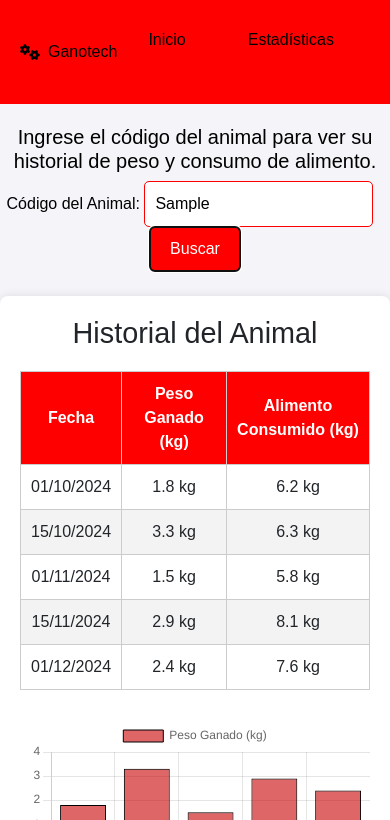
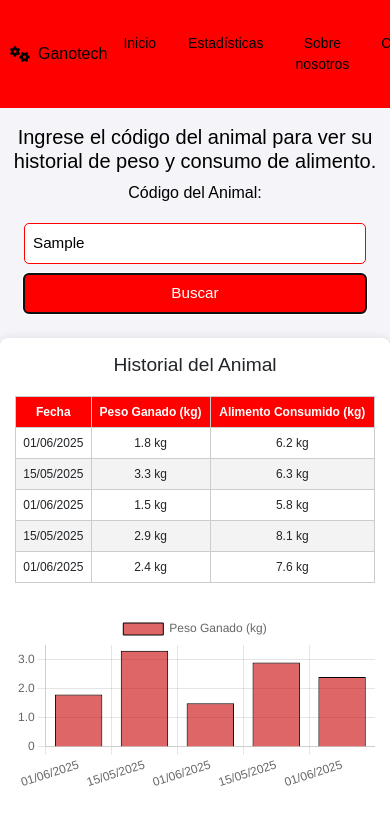
Before and after one commit to karol3012/ExamenFinalDesarrollo, a plain HTML site: page HTML/Card3.html in a window 390 px wide. Both pictures are taken after typing "Sample" into the empty fields and a click on the button "Buscar". Shown: the top 820 px of the page. Drawn offline with nearby package versions, Linux system fonts and the light colour scheme.

Commit message:
modified html del card3

```diff
--- a/HTML/Card3.html
+++ b/HTML/Card3.html
@@ -139,6 +139,88 @@ table tr:nth-child(even) td {
     background-color: #f3f3f3; /* Alternancia de color en las filas */
 }
 
+@media (max-width: 768px) {
+    .header {
+        padding: 15px 10px;
+        text-align: center;
+    }
+
+    .nav-link {
+        display: block;
+        margin: 10px 0;
+        font-size: 16px;
+        text-align: center;
+    }
+
+    #animal-form input,
+    #animal-form button {
+        display: block;
+        width: 90%;
+        margin: 10px auto;
+        font-size: 1rem;
+    }
+
+    #historial-container {
+        padding: 15px;
+    }
+
+    .charts {
+        flex-direction: column;
+        align-items: center;
+    }
+
+    .charts canvas {
+        width: 100% !important;
+        height: auto;
+    }
+
+    h1 {
+        font-size: 1.5rem;
+    }
+
+    h2 {
+        font-size: 1.4rem;
+    }
+
+    table th, table td {
+        font-size: 14px;
+        padding: 8px;
+    }
+}
+
+/* 🧾 Ajustes extra para móviles muy pequeños (≤ 480px) */
+@media (max-width: 480px) {
+    .nav-link {
+        font-size: 14px;
+    }
+
+    #animal-form input,
+    #animal-form button {
+        font-size: 0.95rem;
+        padding: 8px;
+    }
+
+    h1 {
+        font-size: 1.3rem;
+    }
+
+    h2 {
+        font-size: 1.2rem;
+    }
+
+    table th, table td {
+        font-size: 12px;
+        padding: 6px;
+    }
+
+    .charts {
+        gap: 10px;
+    }
+
+    .charts canvas {
+        height: 180px; /* Altura más manejable */
+    }
+}
     </style>
 </head>
 <body>
@@ -196,7 +278,7 @@ table tr:nth-child(even) td {
         // Datos aleatorios para generar historial
         function generarHistorialAleatorio() {
             const historial = [];
-            const fechas = ["01/10/2024", "15/10/2024", "01/11/2024", "15/11/2024", "01/12/2024"];
+            const fechas = ["01/06/2025", "15/05/2025", "01/06/2025", "15/05/2025", "01/06/2025"];
             for (let i = 0; i < fechas.length; i++) {
                 historial.push({
                     fecha: fechas[i],
```
